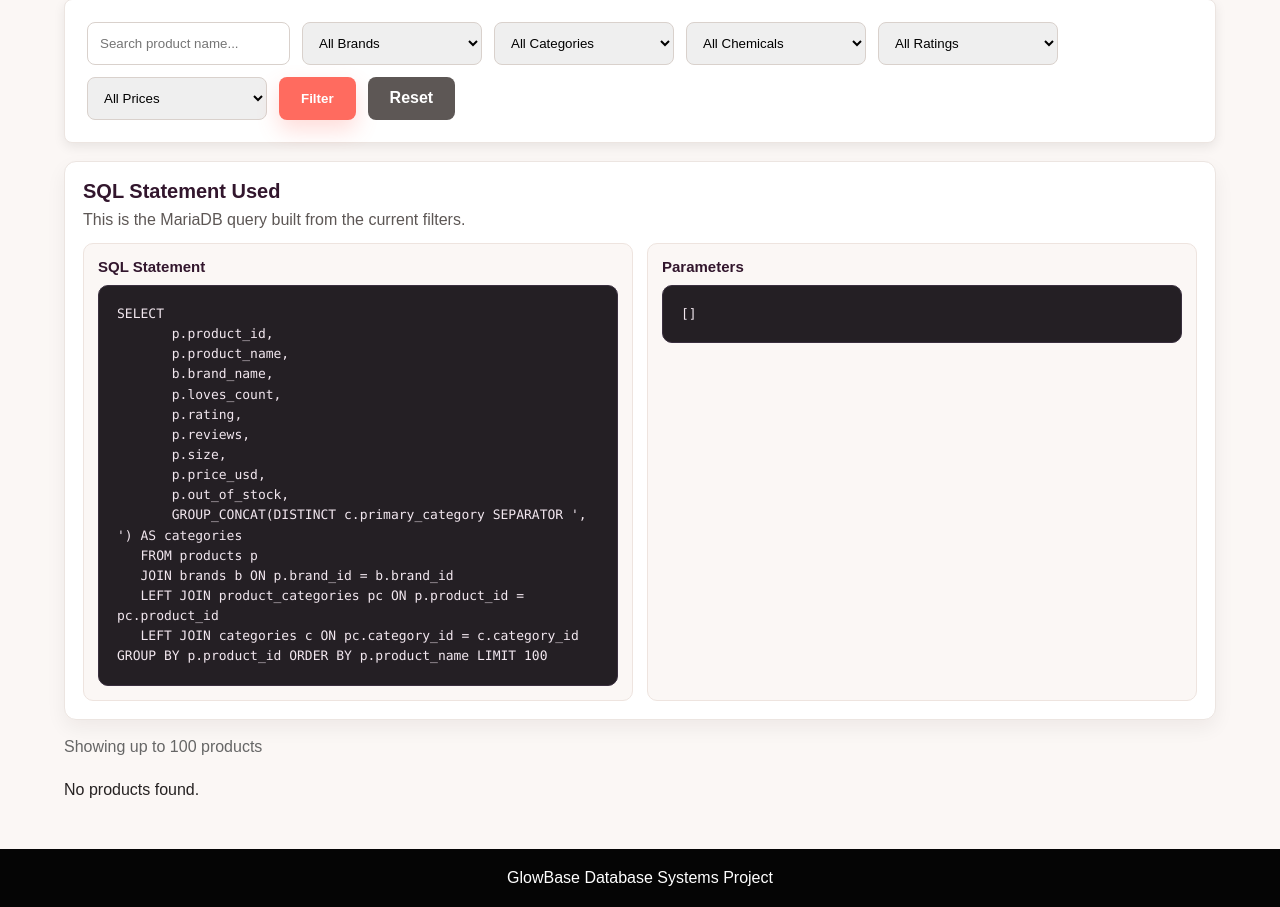
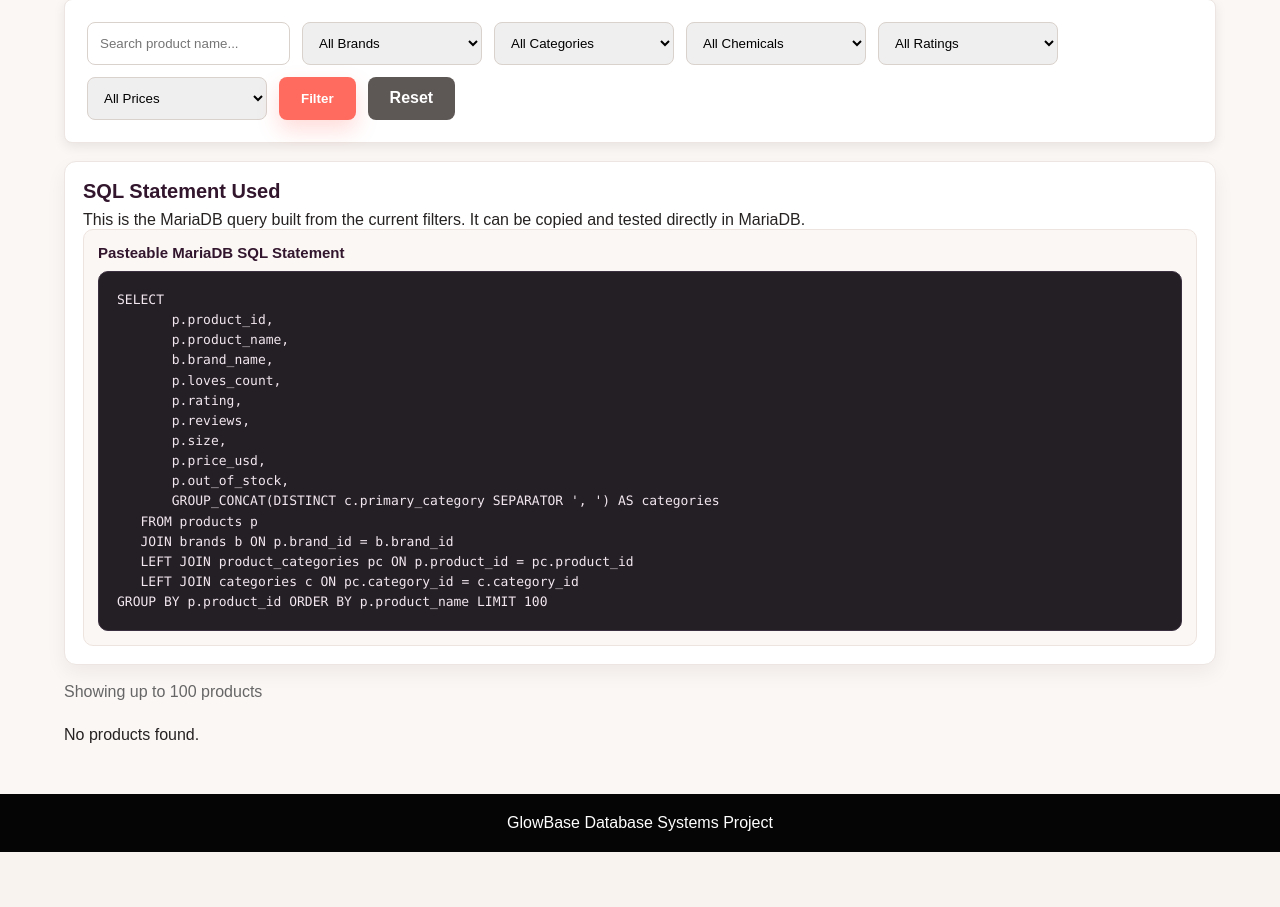
Before and after one commit to waayyne/INF2003-Database-Project, a Flask app: page /products in a window 1280 px wide. Shown: the part 302-1209 px from the top of the page. After the commit the page ends 1154 px from the top, so only its background shows below. Run offline with Flask 3, Linux system fonts and the light colour scheme; data that the repository does not hold is empty; parts of the project's set-up code (start-up, migrations or seed data) failed here and were passed over; some libraries are stand-ins or nearby versions.

Commit message:
sql statement fix

```diff
--- a/glowbase/app.py
+++ b/glowbase/app.py
@@ -28,7 +28,21 @@ def fix_mongo_id(review):
         review["_id"] = str(review["_id"])
     return review
 
-
+def make_pasteable_sql(query, params):
+    pasteable_query = dedent(query).strip()
+
+    for param in params:
+        if param is None:
+            value = "NULL"
+        elif isinstance(param, (int, float)):
+            value = str(param)
+        else:
+            escaped = str(param).replace("\\", "\\\\").replace("'", "''")
+            value = f"'{escaped}'"
+
+        pasteable_query = pasteable_query.replace("%s", value, 1)
+
+    return pasteable_query
 
 def get_brand_id(cursor, brand_name):
     cursor.execute(
@@ -385,8 +399,7 @@ def products():
 
     query += " GROUP BY p.product_id ORDER BY p.product_name LIMIT 100"
 
-    sql_statement_used = dedent(query).strip()
-    sql_parameters_used = params[:]
+    sql_statement_used = make_pasteable_sql(query, params)
 
     cursor.execute(query, params)
     product_list = cursor.fetchall()
@@ -444,7 +457,7 @@ def products():
         selected_price=price,
         selected_chemical=chemical,
         sql_statement_used=sql_statement_used,
-        sql_parameters_used=sql_parameters_used
+
     )
 
 
@@ -1852,7 +1865,7 @@ ORDER BY p.product_name
         chemical=chemical_name,
         products=products,
         mongo_query_used=mongo_query_used,
-        chemical_products_sql=dedent(chemical_products_sql).strip(),
+        chemical_products_sql=make_pasteable_sql(chemical_products_sql, product_ids),
         product_ids=product_ids
     )
 
--- a/glowbase/templates/chemical_products.html
+++ b/glowbase/templates/chemical_products.html
@@ -24,7 +24,7 @@
 <section class="query-display-box">
     <h2>Nested Query Used</h2>
     <p class="query-display-note">
-        MongoDB first finds products containing this chemical. The product IDs are then used inside the MariaDB SQL query to retrieve product details.
+    MongoDB first finds reviews containing the selected chemical. The matching product IDs are then inserted into a MariaDB SQL query that can be copied and tested directly.
     </p>
 
     <div class="query-display-grid">
@@ -34,7 +34,7 @@
         </div>
 
         <div class="query-display-card">
-            <h3>Step 2: MariaDB SQL Query</h3>
+            <h3>Step 2: Pasteable MariaDB SQL Query</h3>
             <pre>{{ chemical_products_sql }}</pre>
         </div>
 
--- a/glowbase/templates/products.html
+++ b/glowbase/templates/products.html
@@ -62,19 +62,13 @@
 
     <section class="query-display-box">
         <h2>SQL Statement Used</h2>
-        <p class="query-display-note">This is the MariaDB query built from the current filters.</p>
+        <p>This is the MariaDB query built from the current filters. It can be copied and tested directly in MariaDB.</p>
 
-        <div class="query-display-grid">
-            <div class="query-display-card">
-                <h3>SQL Statement</h3>
-                <pre>{{ sql_statement_used }}</pre>
-            </div>
+        <div class="query-display-card">
+            <h3>Pasteable MariaDB SQL Statement</h3>
+            <pre>{{ sql_statement_used }}</pre>
+        </div>
 
-            <div class="query-display-card">
-                <h3>Parameters</h3>
-                <pre>{{ sql_parameters_used | tojson(indent=2) }}</pre>
-            </div>
-        </div>
     </section>
 
     <p class="result-count">Showing up to 100 products</p>
```
Also changed, not shown: glowbase/static/charts/recommended_vs_not_recommended.png, glowbase/static/charts/reviews_by_rating.png, glowbase/static/charts/top_10_brands_by_product_count.png.
